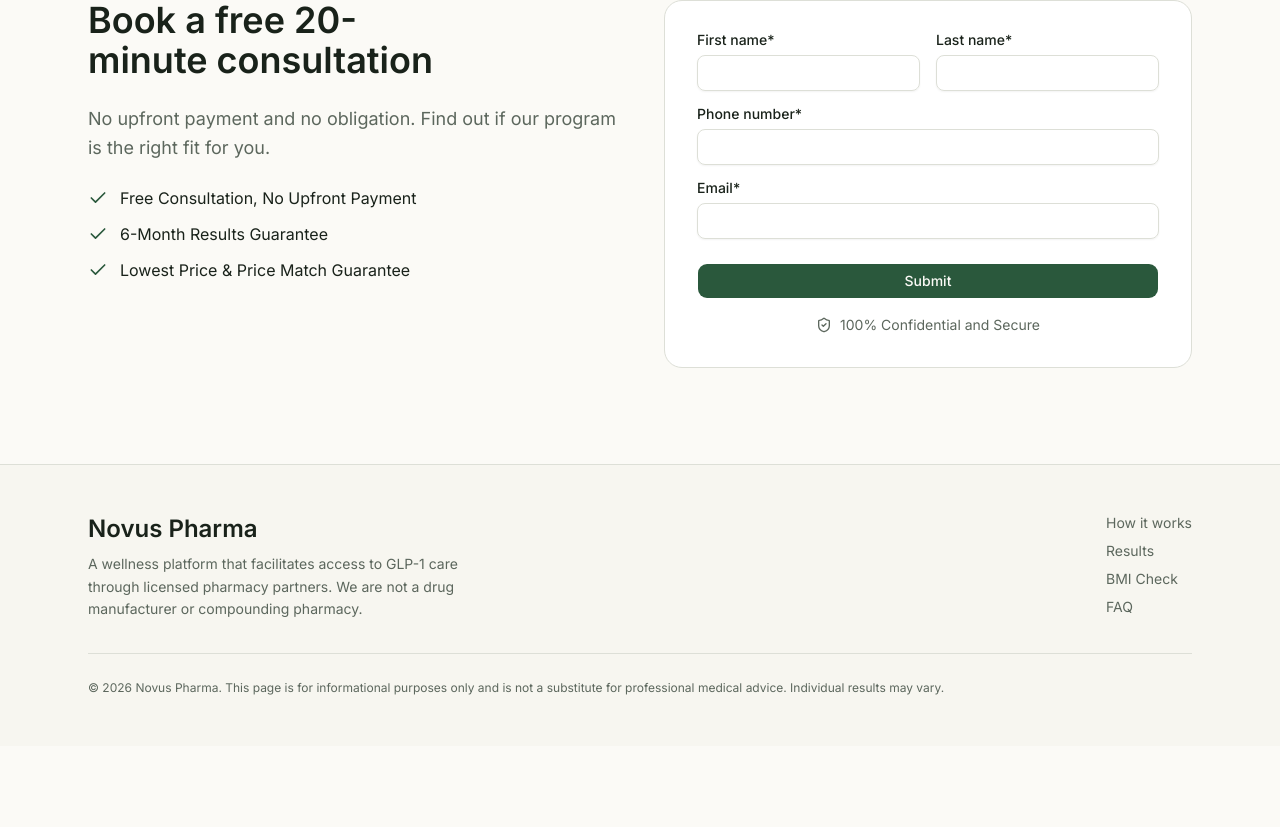
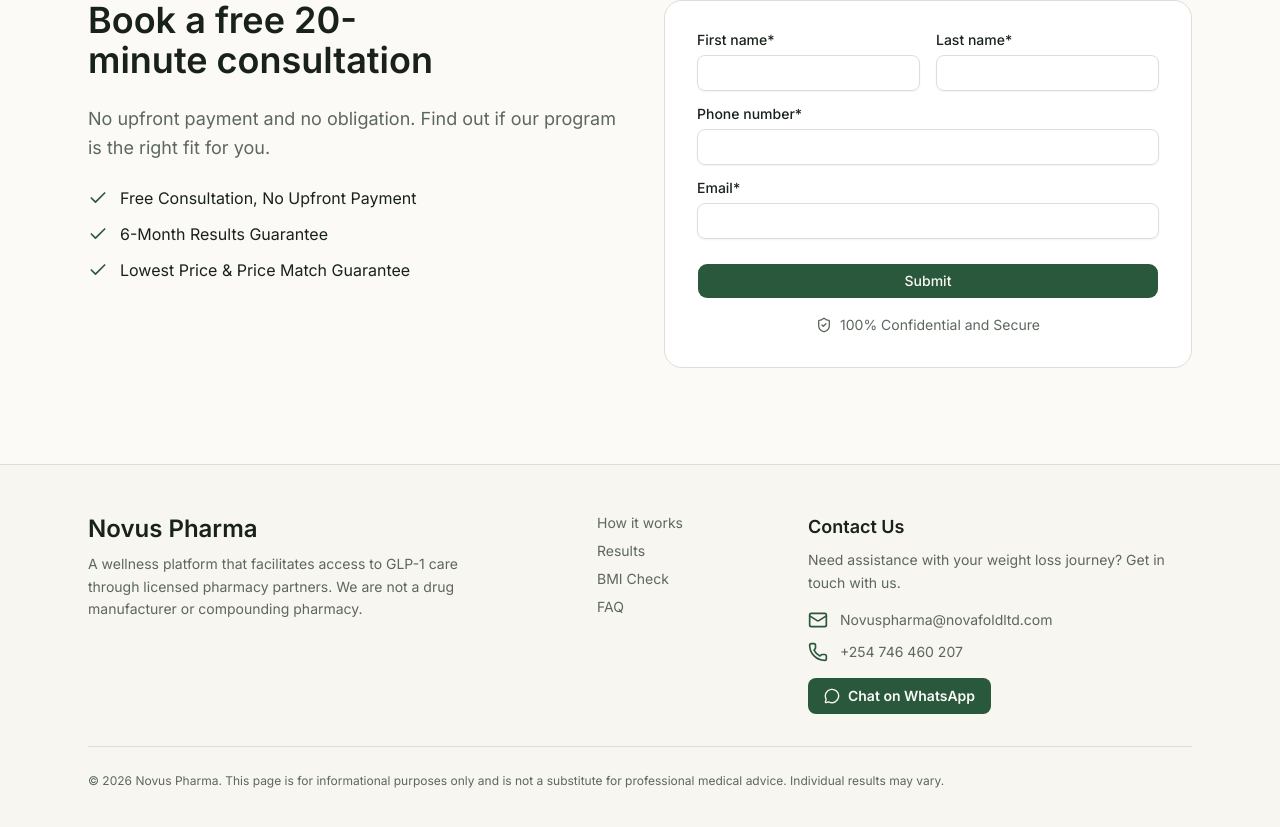
Before and after one commit to webstermachuka/Maxlife-Pharmacy, a Next.js app: page / in a window 1280 px wide. Shown: the part 5657-6484 px from the top of the page. Before the commit the page ends 6403 px from the top, so only its background shows below. Built offline with nearby package versions, Linux system fonts and the light colour scheme.

Commit message:
feat: add contact information and WhatsApp chat link to site footer
Co-authored-by: Webster Machuka <249101669+webstermachuka@users.noreply.github.com>

```diff
--- a/components/site-footer.tsx
+++ b/components/site-footer.tsx
@@ -1,8 +1,10 @@
+import { Mail, Phone, MessageCircle } from "lucide-react"
+
 export function SiteFooter() {
   return (
     <footer className="border-t border-border bg-secondary/40">
       <div className="mx-auto max-w-6xl px-4 py-12 sm:px-6">
-        <div className="flex flex-col gap-6 sm:flex-row sm:items-start sm:justify-between">
+        <div className="flex flex-col gap-10 sm:flex-row sm:items-start sm:justify-between">
           <div className="max-w-sm">
             <p className="text-2xl font-semibold text-foreground">
               Novus Pharma
@@ -27,6 +29,42 @@ export function SiteFooter() {
               FAQ
             </a>
           </nav>
+          <div className="max-w-sm">
+            <h2 className="text-lg font-semibold text-foreground">Contact Us</h2>
+            <p className="mt-2 text-sm leading-relaxed text-muted-foreground">
+              Need assistance with your weight loss journey? Get in touch with
+              us.
+            </p>
+            <ul className="mt-4 flex flex-col gap-3 text-sm">
+              <li>
+                <a
+                  href="mailto:Novuspharma@novafoldltd.com"
+                  className="flex items-center gap-3 text-muted-foreground transition-colors hover:text-foreground"
+                >
+                  <Mail className="h-5 w-5 shrink-0 text-primary" aria-hidden="true" />
+                  <span className="break-all">Novuspharma@novafoldltd.com</span>
+                </a>
+              </li>
+              <li>
+                <a
+                  href="tel:+254746460207"
+                  className="flex items-center gap-3 text-muted-foreground transition-colors hover:text-foreground"
+                >
+                  <Phone className="h-5 w-5 shrink-0 text-primary" aria-hidden="true" />
+                  <span>+254 746 460 207</span>
+                </a>
+              </li>
+            </ul>
+            <a
+              href="https://wa.me/254746460207"
+              target="_blank"
+              rel="noopener noreferrer"
+              className="mt-4 inline-flex items-center gap-2 rounded-md bg-primary px-4 py-2 text-sm font-semibold text-primary-foreground transition-colors hover:bg-primary/90"
+            >
+              <MessageCircle className="h-4 w-4 shrink-0" aria-hidden="true" />
+              Chat on WhatsApp
+            </a>
+          </div>
         </div>
         <div className="mt-8 border-t border-border pt-6">
           <p className="text-xs leading-relaxed text-muted-foreground">
```
